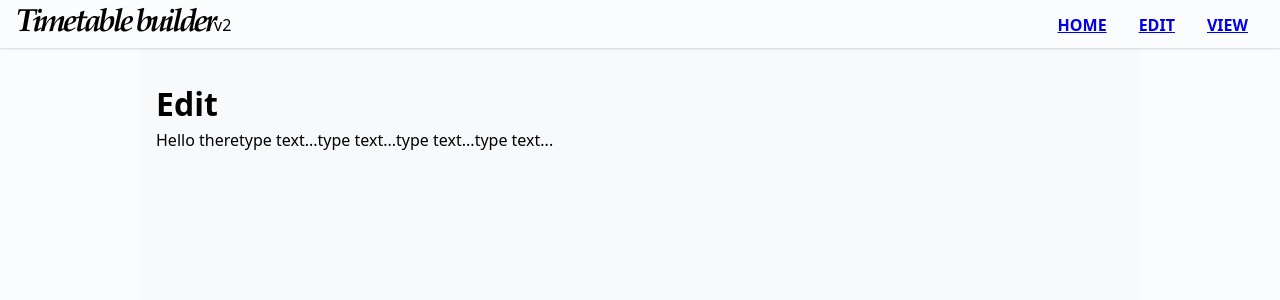
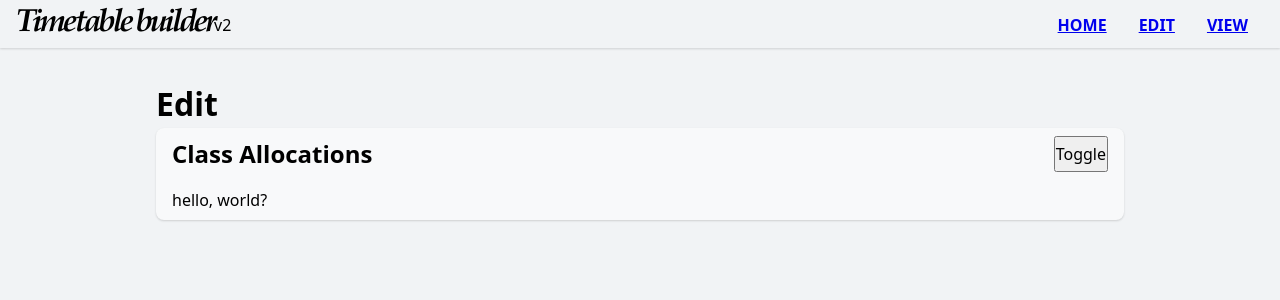
Before and after one commit to dongheenam/timetable-builder-react, a React (Vite) app: page /edit in a window 1280 px wide. Shown: the top 300 px of the page. Built offline with nearby package versions, Linux system fonts and the light colour scheme.

Commit message:
Add foldable card

```diff
--- a/src/App.css
+++ b/src/App.css
@@ -1,5 +1,5 @@
 #app {
-  background-color: var(--gray1);
+  background-color: var(--gray3);
   min-height: 100vh;
   min-height: 100svh;
 
@@ -13,5 +13,4 @@ main {
 
   width: min(1000px, 95%);
   margin-inline: auto;
-  background-color: var(--gray2);
 }
--- /dev/null
+++ b/src/components/Card.module.css
@@ -0,0 +1,17 @@
+.card {
+  padding: var(--gap-sm) var(--gap-md);
+  display: flex;
+  flex-direction: column;
+  gap: var(--gap-md);
+
+  background-color: var(--gray2);
+  border-radius: var(--border-radius-md);
+  box-shadow: var(--shadow-xs);
+}
+
+.title-block {
+  display: flex;
+  flex-wrap: nowrap;
+  justify-content: space-between;
+  gap: var(--gap-sm);
+}
--- /dev/null
+++ b/src/components/Card.tsx
@@ -0,0 +1,37 @@
+import { useState } from 'react';
+
+import styles from './Card.module.css';
+
+type Props = {
+  title: string;
+  titleElement?: 'h1' | 'h2' | 'h3' | 'h4' | 'h5' | 'h6';
+  isOpen?: boolean;
+  toggleable?: boolean;
+  children: React.ReactNode;
+};
+export default function Card({
+  title,
+  titleElement = 'h2',
+  isOpen = true,
+  toggleable = false,
+  children,
+}: Props) {
+  const [isExpanded, setIsExpanded] = useState(isOpen);
+
+  const handleToggle = () => {
+    if (toggleable) {
+      setIsExpanded((prev) => !prev);
+    }
+  };
+
+  const Title = titleElement;
+  return (
+    <div className={styles['card']}>
+      <div className={styles['title-block']}>
+        <Title>{title}</Title>
+        <button onClick={handleToggle}>Toggle</button>
+      </div>
+      <div className={styles['content-block']}>{isExpanded && children}</div>
+    </div>
+  );
+}
--- a/src/pages/edit/index.tsx
+++ b/src/pages/edit/index.tsx
@@ -1,18 +1,12 @@
-import { useState } from 'react';
-
-import Editable from '@/components/Editable';
+import Card from '@/components/Card';
 
 export default function Edit() {
-  const [value, setValue] = useState('Hello there');
-  console.log(value);
   return (
     <main>
       <h1>Edit</h1>
-      <Editable name="1" value={value} setValue={setValue} />
-      <Editable name="2" />
-      <Editable name="3" />
-      <Editable name="4" />
-      <Editable name="5" />
+      <Card title="Class Allocations" toggleable>
+        hello, world?
+      </Card>
     </main>
   );
 }
--- a/src/styles/variables.css
+++ b/src/styles/variables.css
@@ -95,6 +95,8 @@
 
   --bg-color: var(--gray1);
   --text-color: var(--gray12);
+  --white: white;
+  --black: black;
 
   /* TYPOGRAPHY */
   /* ref: https://github.com/system-fonts/modern-font-stacks */
```
